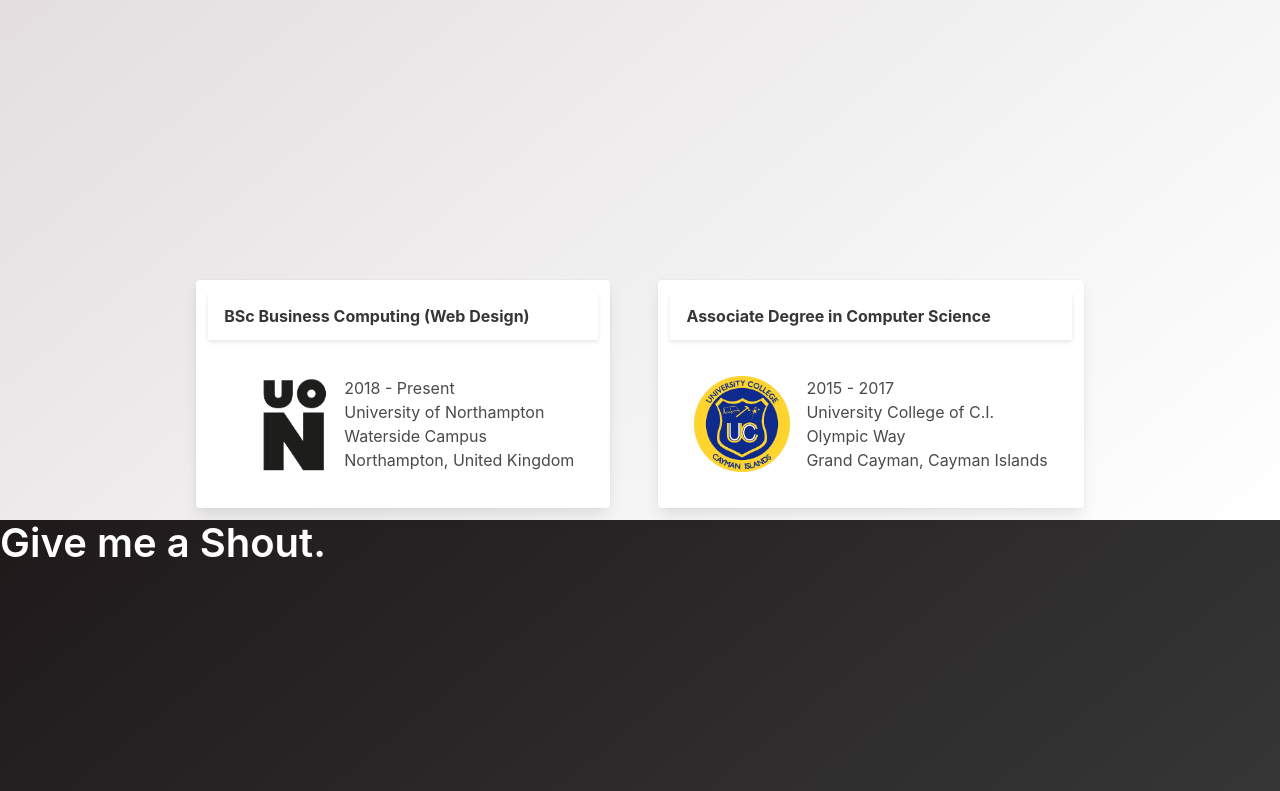
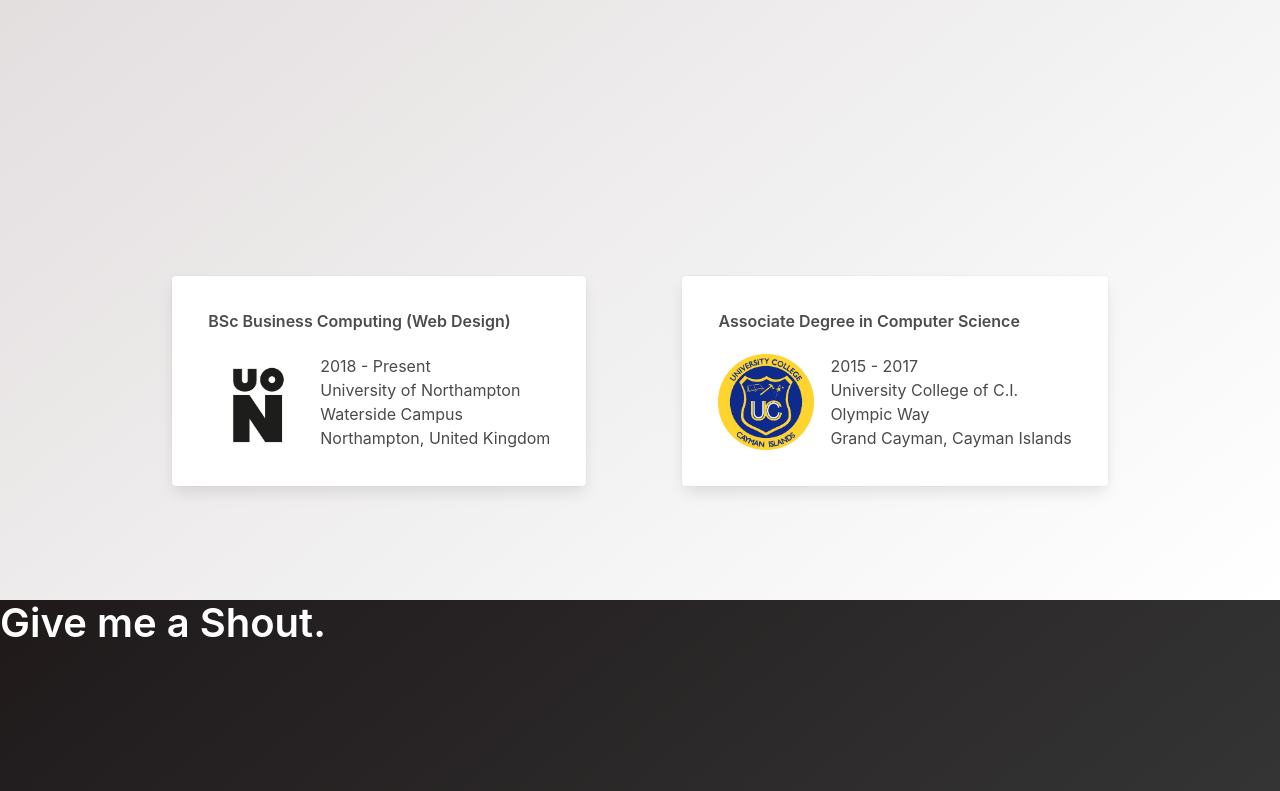
Before and after one commit to tyebanks/react-portfolio, a React (Create React App) app: page / in a window 1280 px wide. Shown: the part 2760-3551 px from the top of the page. Built offline with nearby package versions, Linux system fonts and the light colour scheme.

Commit message:
new changes to education section

```diff
--- a/src/App.css
+++ b/src/App.css
@@ -66,10 +66,10 @@
 
 /* 1. Sets Education Container*/
 .Education-Container {
-  min-height: 100vh;
-  min-width: 100%;
+  min-height: 110vh;
+  padding: 0 0 8%;
+}
 
-}
 /* .edu-bg1{
   background: url('./imgs/uon-logo.jpg');
 }
--- a/src/components/List.js
+++ b/src/components/List.js
@@ -3,9 +3,9 @@ import React from 'react';
 const List = (props) => {
     return (
         <div>
-           <div class="column mx-5 mb-5 card">
-                 <header className="card-header mb-3">
-                       <h2 className="card-header-title">{props.title}</h2>
+           <div class="card column mx-6 mb-5 ">
+                 <header className="px-5 pt-5">
+                       <h2 className="title is-6">{props.title}</h2>
                  </header>
                  {/* <div className={props.classes}></div>                    */}
                  <div className="card-content">
```
Also changed, not shown: src/imgs/uon-logo.jpg (added), src/imgs/uon-logo.png.
